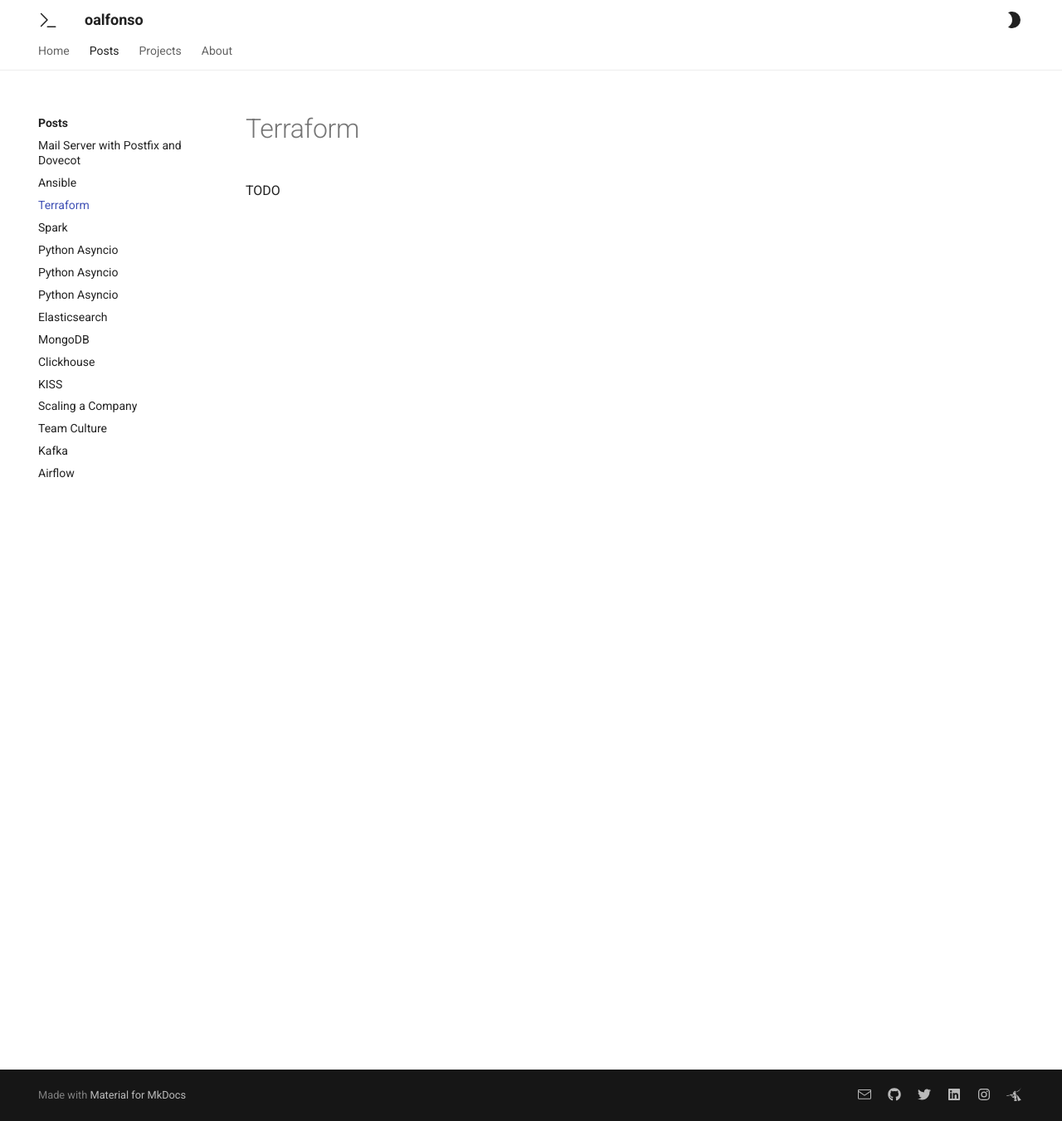
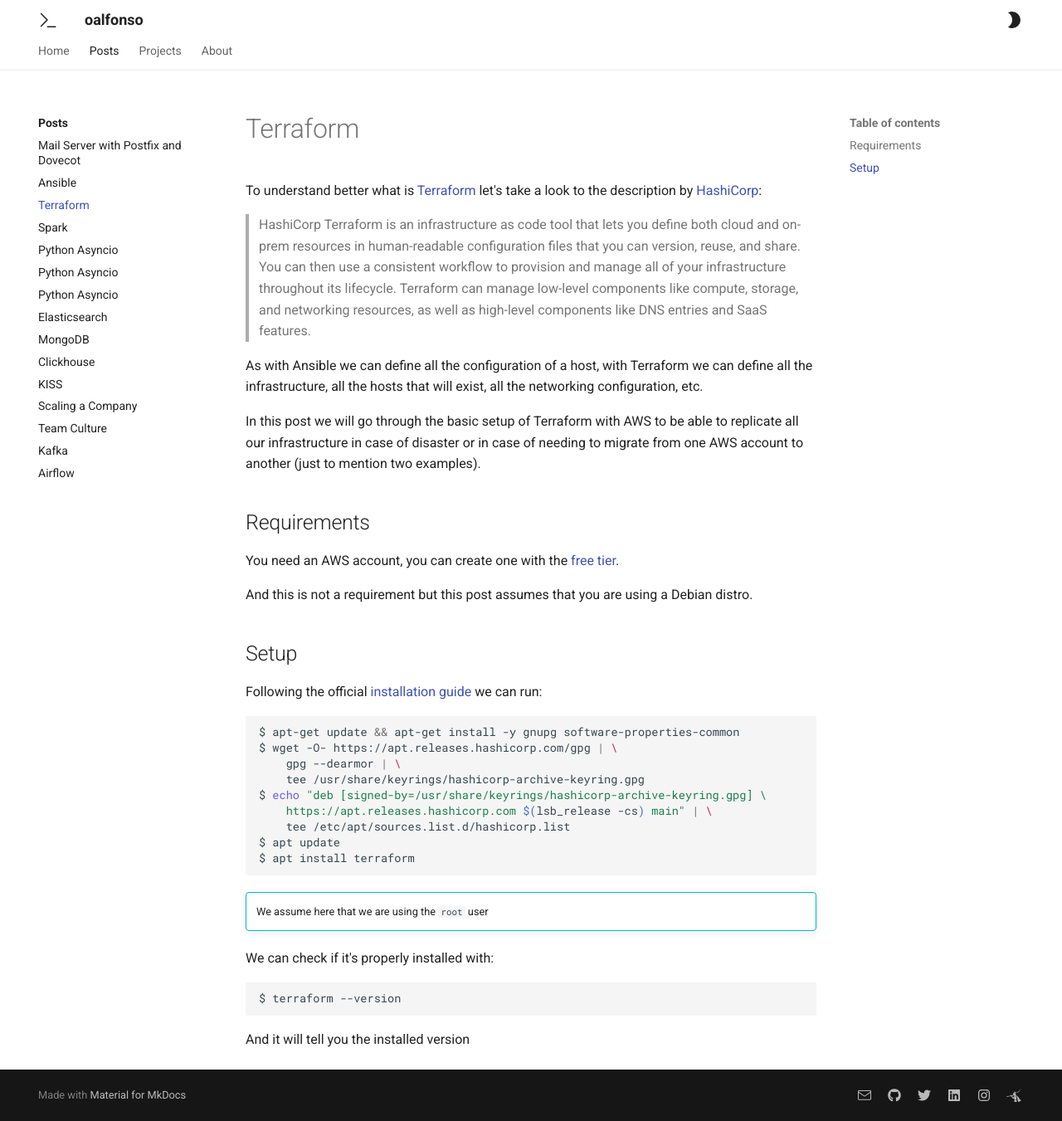
Before and after one commit to oalfonso-o/mkdocs, an MkDocs documentation site: the page built from docs/posts/terraform.md, in a window 1280 px wide and 1351 px high. Shown: the whole window at 83% size. Built offline with MkDocs 1.6.1 and Material for MkDocs 9.7.7, drawn with Linux system fonts in a browser that asks for light colours.

Commit message:
WIP Terraform

````diff
--- a/docs/posts/terraform.md
+++ b/docs/posts/terraform.md
@@ -1,3 +1,42 @@
 # Terraform
 
-TODO
+To understand better what is [Terraform](https://www.terraform.io/intro) let's take a look to the description by [HashiCorp](https://www.hashicorp.com/):
+
+> HashiCorp Terraform is an infrastructure as code tool that lets you define both cloud and on-prem resources in human-readable configuration files that you can version, reuse, and share. You can then use a consistent workflow to provision and manage all of your infrastructure throughout its lifecycle. Terraform can manage low-level components like compute, storage, and networking resources, as well as high-level components like DNS entries and SaaS features.
+
+As with Ansible we can define all the configuration of a host, with Terraform we can define all the infrastructure, all the hosts that will exist, all the networking configuration, etc.
+
+In this post we will go through the basic setup of Terraform with AWS to be able to replicate all our infrastructure in case of disaster or in case of needing to migrate from one AWS account to another (just to mention two examples).
+
+## Requirements
+
+You need an AWS account, you can create one with the [free tier](https://aws.amazon.com/free/?all-free-tier.sort-by=item.additionalFields.SortRank&all-free-tier.sort-order=asc&awsf.Free%20Tier%20Types=*all&awsf.Free%20Tier%20Categories=*all).
+
+And this is not a requirement but this post assumes that you are using a Debian distro.
+
+## Setup
+
+Following the official [installation guide](https://learn.hashicorp.com/tutorials/terraform/install-cli?in=terraform/aws-get-started) we can run:
+
+``` bash
+$ apt-get update && apt-get install -y gnupg software-properties-common
+$ wget -O- https://apt.releases.hashicorp.com/gpg | \
+    gpg --dearmor | \
+    tee /usr/share/keyrings/hashicorp-archive-keyring.gpg
+$ echo "deb [signed-by=/usr/share/keyrings/hashicorp-archive-keyring.gpg] \
+    https://apt.releases.hashicorp.com $(lsb_release -cs) main" | \
+    tee /etc/apt/sources.list.d/hashicorp.list
+$ apt update
+$ apt install terraform
+```
+!!! info ""
+
+    We assume here that we are using the `root` user
+
+We can check if it's properly installed with:
+
+```
+$ terraform --version
+```
+
+And it will tell you the installed version
````
